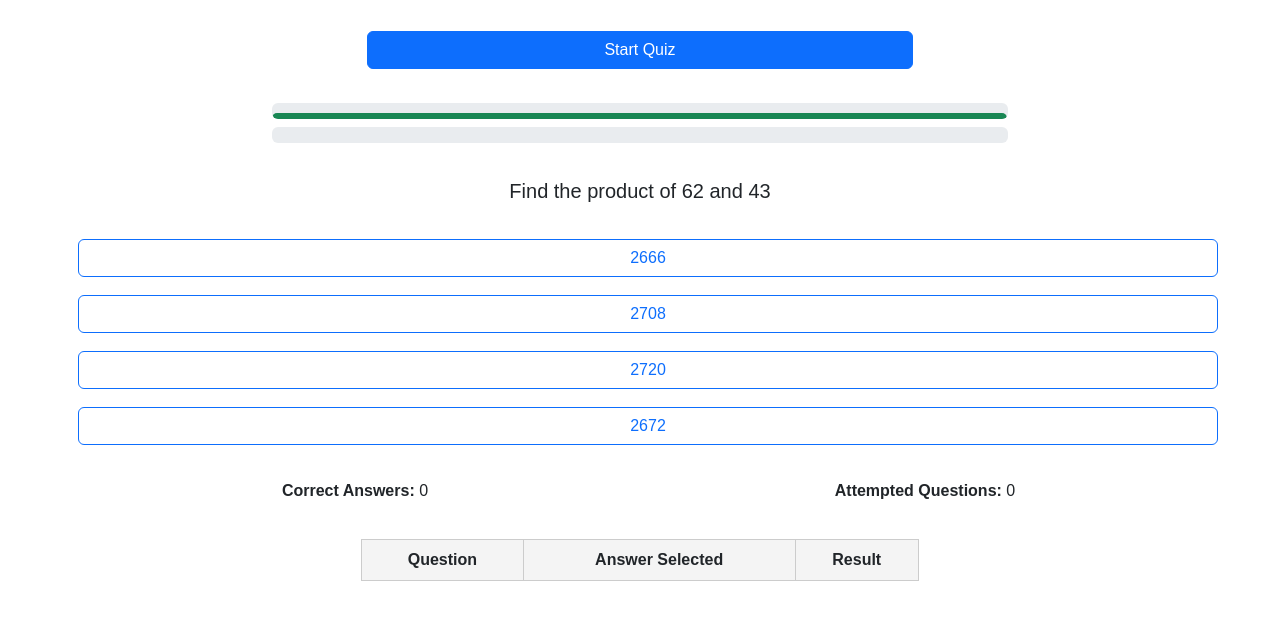
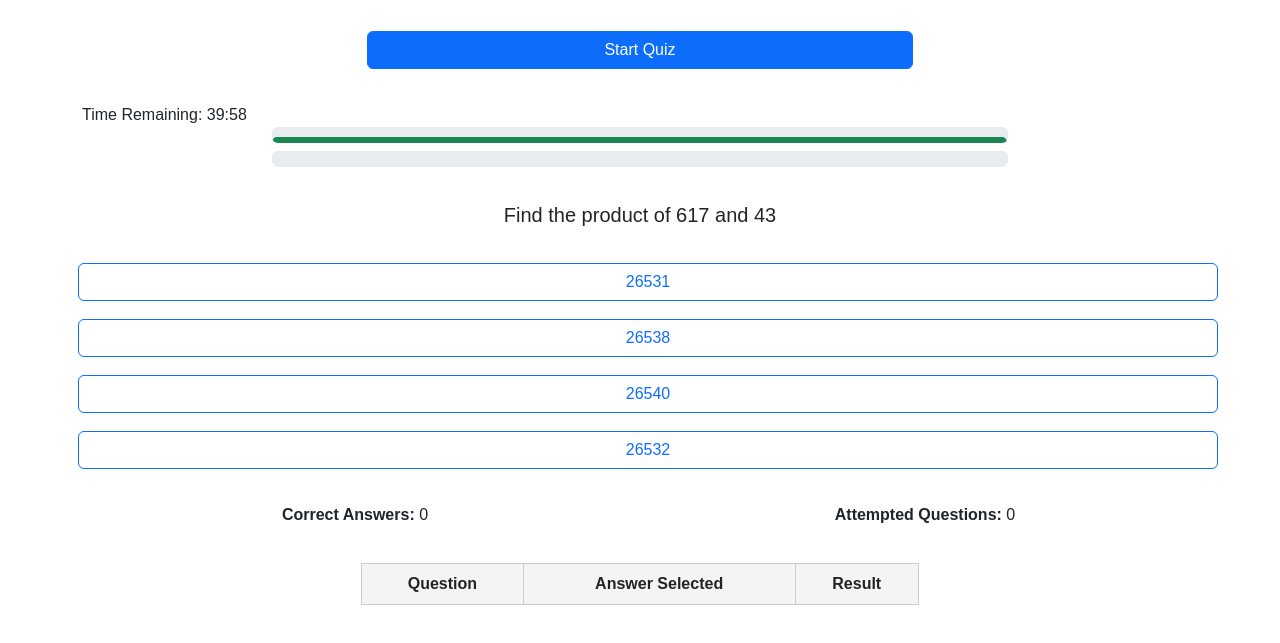
Before and after one commit to manishym/math-quiz, a plain HTML site: page multiplication.html in a window 1280 px wide. Both pictures are taken after a click on the button "Start Quiz". Shown: the part 75-718 px from the top of the page. Drawn offline with nearby package versions, Linux system fonts and the light colour scheme.

Commit message:
Fix timer and add countdown on the page.

```diff
--- a/multiplication.html
+++ b/multiplication.html
@@ -63,6 +63,8 @@
             <button class="btn btn-primary w-100" onclick="startQuiz()">Start Quiz</button>
         </div>
     </div>
+    <div class="timer">Time Remaining: <span id="timer">50:00</span></div>
+
 
     <div id="quiz-container" style="display:none;">
         <div class="row mb-3">
@@ -96,7 +98,7 @@
         </thead>
         <tbody></tbody>
     </table>
-
+    <script src="timer.js"></script>
     <script src="https://cdn.jsdelivr.net/npm/bootstrap@5.3.0-alpha3/dist/js/bootstrap.bundle.min.js"></script>
     <script>
 
@@ -110,7 +112,7 @@ let timer, currentQuestionIndex = 0, correctAnswers = 0, attemptedQuestions = 0,
 
 
         function generateQuestion() {
-            const a = (Math.floor(Math.random() * 100) + 1)
+            const a = (Math.floor(Math.random() * 1000) + 1)
             let b = (Math.floor(Math.random() * 100) + 1)
 
             while (b === a) {
@@ -144,7 +146,7 @@ let timer, currentQuestionIndex = 0, correctAnswers = 0, attemptedQuestions = 0,
 
 
         function startQuiz() {
-            timePerQuestion = 240;
+            timePerQuestion = 120;
             numQuestions = 20;
             questions = Array.from({ length: numQuestions }, generateQuestion);
             answers = [];
@@ -180,13 +182,9 @@ let timer, currentQuestionIndex = 0, correctAnswers = 0, attemptedQuestions = 0,
                 button.onclick = () => handleAnswer(option);
                 container.appendChild(button);
             });
-            updateTimer();
-
-
         }
 
         function handleAnswer(selectedOption) {
-            clearTimeout(timer);
             const questionData = questions[currentQuestionIndex];
             attemptedQuestions++;
 
@@ -204,25 +202,6 @@ let timer, currentQuestionIndex = 0, correctAnswers = 0, attemptedQuestions = 0,
             updateProgressBars();
             loadQuestion();
             renderTable();
-        }
-
-        function updateTimer() {
-            if (timeLeft <= 0) {
-                clearTimeout(timer); // Clear the timer to prevent recursion
-                handleAnswer(null); // Mark the question as incorrect
-                return;
-            }
-            timeLeft--;
-            console.log();
-            console.log(timeLeft);
-            timerBar.style.width = `${(timeLeft / (timePerQuestion * numQuestions)) * 100}%`;
-            timer = setTimeout(updateTimer, 1000);
-        }
-
-
-        function startTimer() {
-            timerBar.style.width = '100%';
-            updateTimer();
         }
 
         function updateProgressBars() {
--- /dev/null
+++ b/timer.js
@@ -0,0 +1,17 @@
+const timerElement = document.getElementById("timer");
+// Timer
+function startTimer() {
+    const timerBar = document.getElementById('timer-progress');
+    const total_time = timePerQuestion * numQuestions;
+    timer = setInterval(() => {
+      timeLeft--;
+      const minutes = Math.floor(timeLeft / 60).toString().padStart(2, "0");
+      const seconds = (timeLeft % 60).toString().padStart(2, "0");
+      timerElement.textContent = `${minutes}:${seconds}`;
+
+      if (timeLeft <= 0) {
+        endQuiz();
+      }
+      timerBar.style.width = `${(timeLeft / total_time) * 100}%`;
+    }, 1000);
+  }
```
Also changed, not shown: divisibility.html (+8 -1 lines), lcm-gcd.html (+5 -19 lines), script.js (+0 -13 lines).
